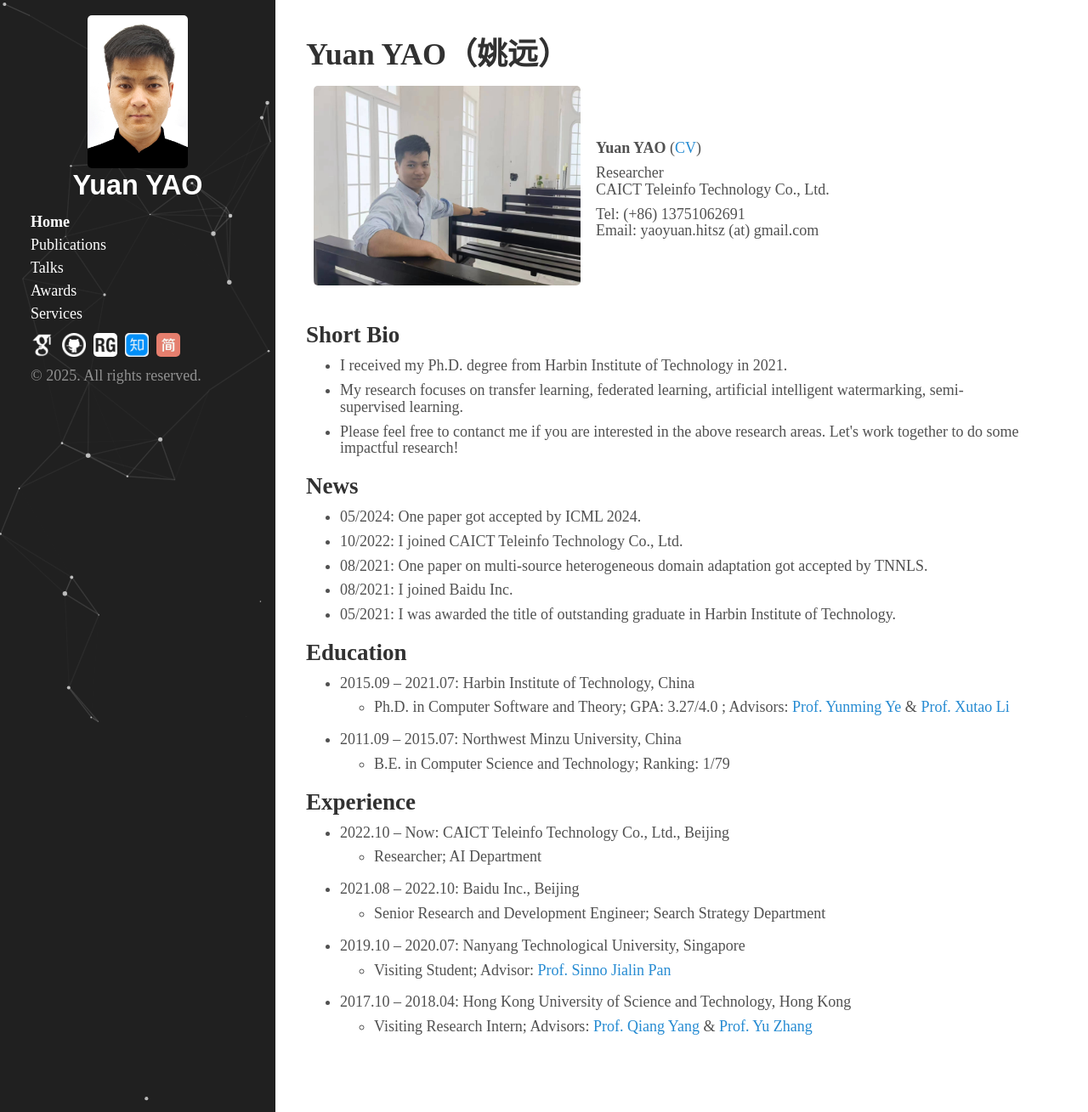
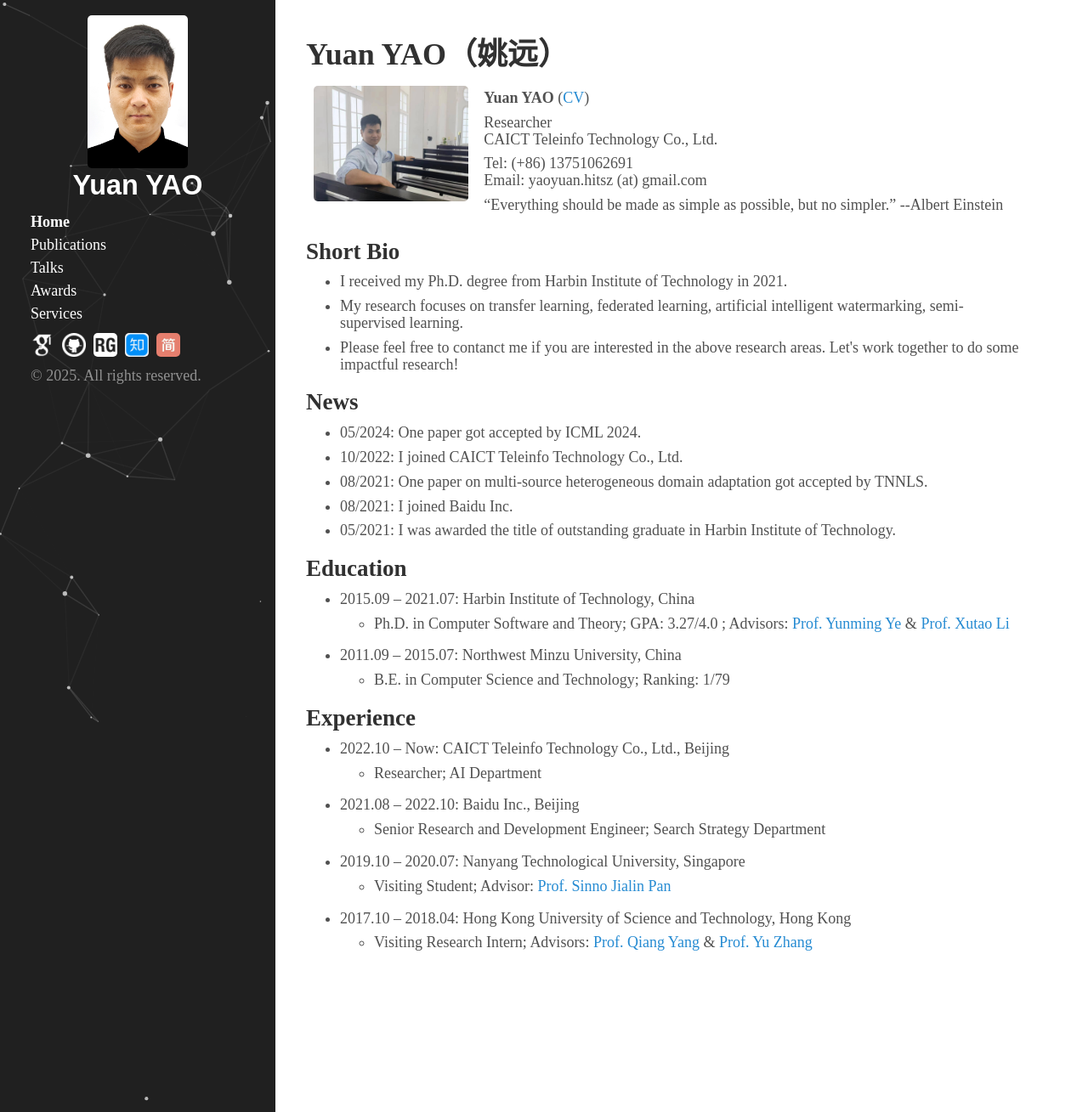
Before and after one commit to yyyaoyuan/yyyaoyuan.github.io, a Jekyll site: the page built from index.html, in a window 1280 px wide and 1309 px high. Shown: the whole window at 85% size. Built offline with Jekyll 4.4.1, drawn with Linux system fonts in a browser that asks for light colours; the list of posts is cut into pages by our own code.

Commit message:
Update index.html

```diff
--- a/index.html
+++ b/index.html
@@ -30,6 +30,7 @@ title: Yuan YAO (姚远)
 Tel: (+86) 13751062691 <br />
 Email: yaoyuan.hitsz (at) gmail.com<br />
 </p>
+“Everything should be made as simple as possible, but no simpler.” --Albert Einstein
 <td align="left">
 </td></tr></table>
 
```
